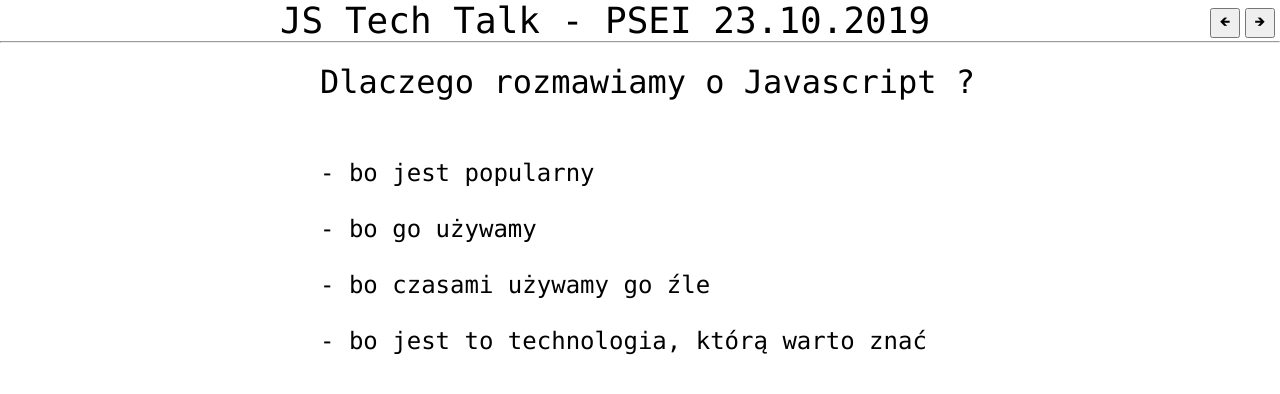
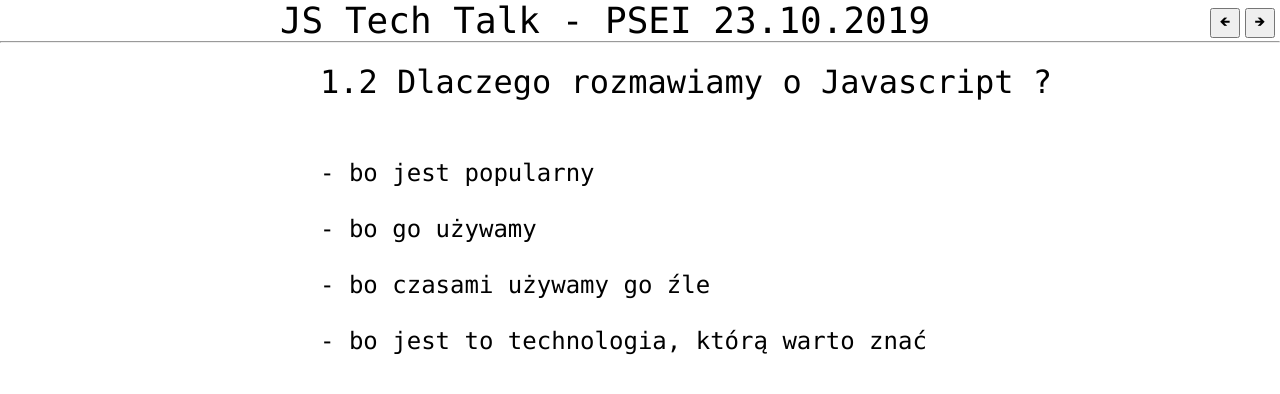
Before and after one commit to pawelwicher/jstechtalk, an Angular app: page /item/1 in a window 1280 px wide. Shown: the top 394 px of the page. Built offline with nearby package versions, Linux system fonts and the light colour scheme.

Commit message:
functions

```diff
--- a/src/app/content.service.ts
+++ b/src/app/content.service.ts
@@ -64,7 +64,7 @@
 
   public data = [
 {
-title: 'Javascript',
+title: '1.1 Javascript',
 content: `
 function greet() {
   return 'Hello World';
@@ -87,7 +87,7 @@
 },
 
 {
-title: 'Dlaczego rozmawiamy o Javascript ?',
+title: '1.2 Dlaczego rozmawiamy o Javascript ?',
 content: `
 - bo jest popularny
 
@@ -100,7 +100,7 @@
 },
 
 {
-title: 'Popularność języka',
+title: '1.3 Popularność języka',
 content: `
 - https://www.tiobe.com/tiobe-index//?201201
 
@@ -113,7 +113,7 @@
 },
 
 {
-  title: 'Javascript a ECMAScript',
+  title: '1.4 Javascript a ECMAScript',
   content: `
 - https://en.wikipedia.org/wiki/JavaScript
 
@@ -124,7 +124,7 @@
 },
 
 {
-  title: 'Cechy języka',
+  title: '1.5 Cechy języka',
   content: `
 - wieloparadygmatowy (imperatywny, obiektowy, funkcyjny)
 
@@ -134,6 +134,13 @@
 `
 },
 
+{
+  title: '1.6 Ćwiczenie',
+  content: `
+- funkcja greet
+`
+},
+
 
 ]
 }
```
Also changed, not shown: src/app/functions.ts (added), 1 other file (tests, documents, lock files or other folders).
